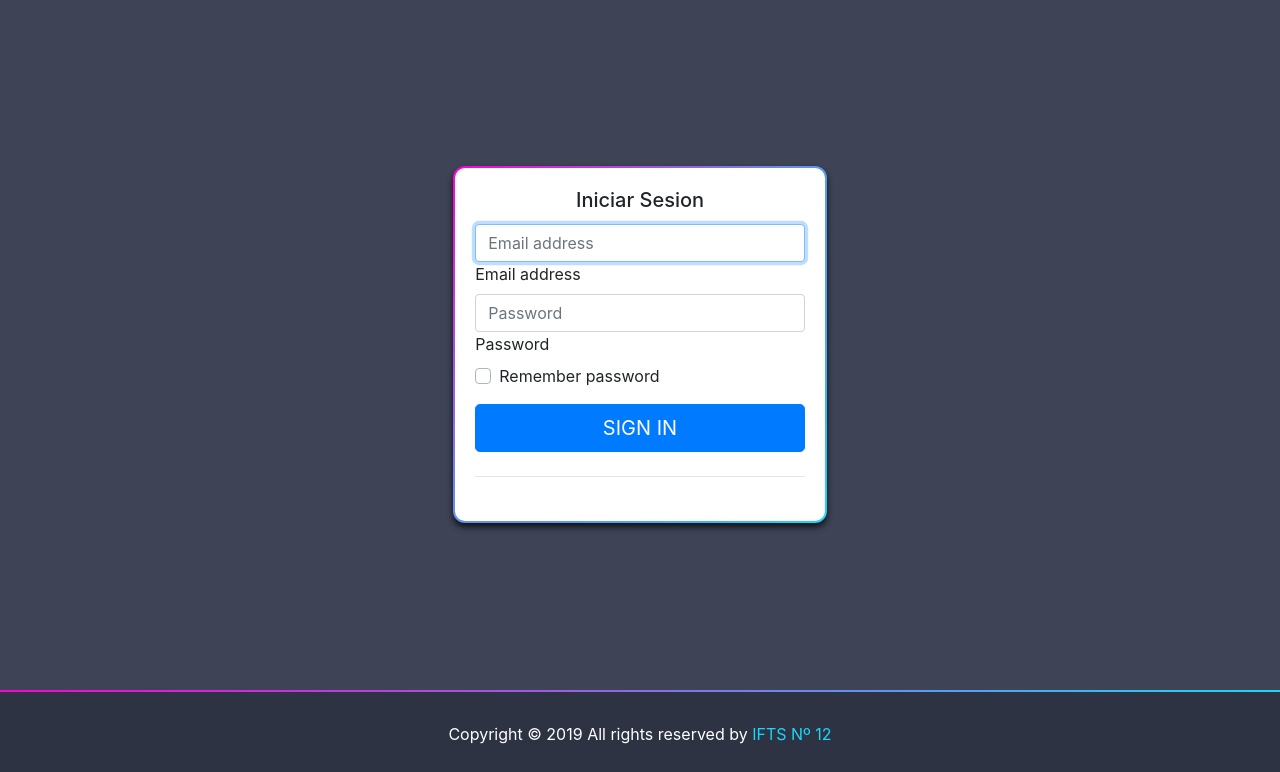
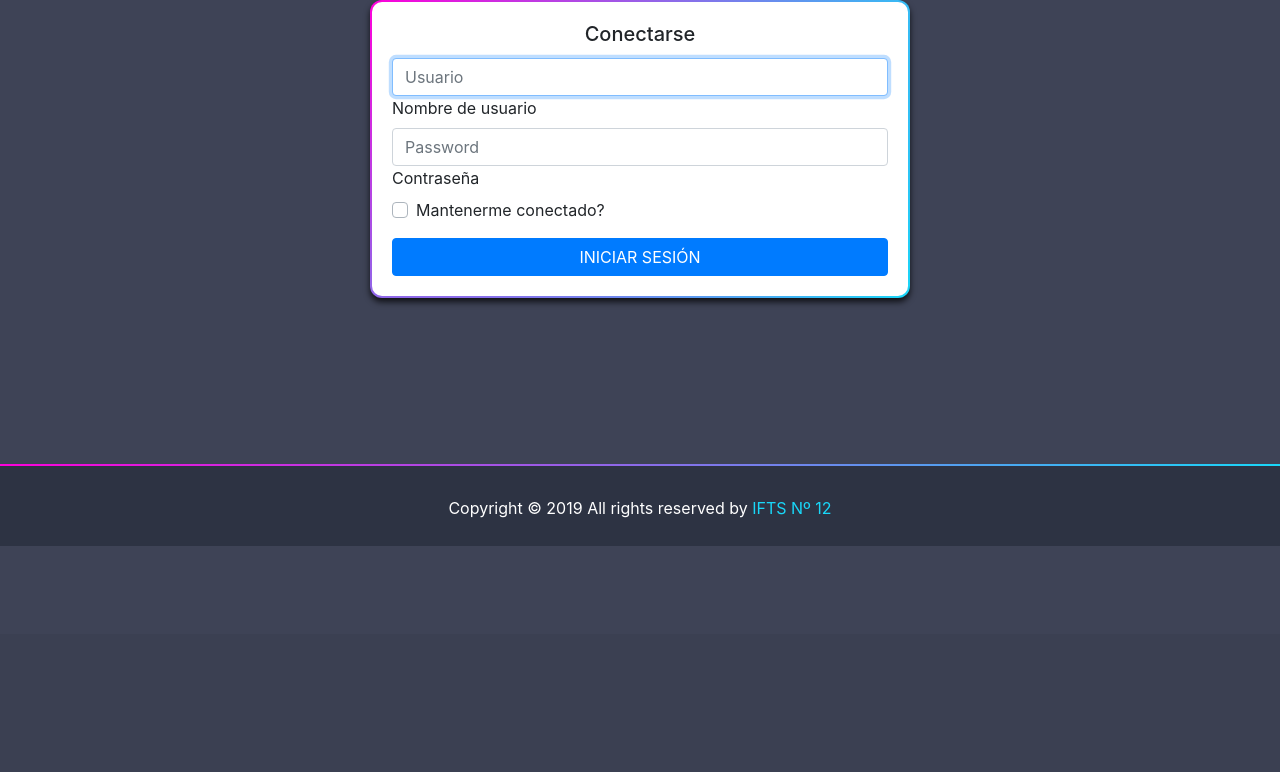
Before and after one commit to menendezg/IFTS12-Liendro-Website, a PHP site: page /sierra-website/login.php in a window 1280 px wide. Shown: the part 166-938 px from the top of the page. After the commit the page ends 712 px from the top, so only its background shows below. Run offline with PHP 8.4, Linux system fonts and the light colour scheme.

Commit message:
Fix DataBase, and start Login section

```diff
--- a/docker-lamp-environment/www/sierra-website/components/nav.php
+++ b/docker-lamp-environment/www/sierra-website/components/nav.php
@@ -11,7 +11,7 @@ $current_file_name = basename($_SERVER['PHP_SELF']);
 
 ?>
 <nav class="navbar navbar-expand-lg navbar-dark bg-dark customnav">
-      <a class="navbar-brand" href="#">
+      <a class="navbar-brand" href="index.php">
         <img class="img-fluid img-logo" width="200px" src="img/sierramax_logo2.png">
       </a>
       <button
--- a/docker-lamp-environment/www/sierra-website/css/style.css
+++ b/docker-lamp-environment/www/sierra-website/css/style.css
@@ -598,5 +598,6 @@ small {
 
 
 .login-form{
-    padding: 15%;
+    padding-top: 0px;
+    padding-bottom: 15%;
 }
--- a/docker-lamp-environment/www/sierra-website/db/create_tables.sql
+++ b/docker-lamp-environment/www/sierra-website/db/create_tables.sql
@@ -10,6 +10,7 @@ CREATE TABLE persons (
 
 CREATE TABLE users (
     user_id INTEGER PRIMARY KEY,
+    username TEXT NOT NULL,
     password TEXT NOT NULL,
     is_administrator INTEGER NOT NULL,
     person_id INTEGER,
--- a/docker-lamp-environment/www/sierra-website/login.php
+++ b/docker-lamp-environment/www/sierra-website/login.php
@@ -1,6 +1,38 @@
 <?php
-    $TITLE = "SIERRMAX";
-    include('utils/utils.php');
+  $TITLE = "SIERRMAX";
+  require_once("utils/session.php");
+
+	$session = new session();
+
+	if(isset($_POST["iniciar"])) {
+	  $username = $_POST["username"];
+	  $password = $_POST["password"];
+
+	  if(validateUser($username, $password) == true) {
+			$session->set("username",$username);
+			header("location: index.php");
+		} else {
+			echo "Credenciales incorrectas!";
+		}
+	}
+
+	function validateUser($username, $password) {
+		$db = new SQLite3("db/taller-sierra.db");
+		$sql = "SELECT password FROM users WHERE username = '$username';";
+
+		$result = $db->query($sql);
+
+		if($result->numRows() > 0) {
+			$row = $result->fetchArray();
+			if(strcmp($password,$row[0]) == 0) {
+			  return true;
+      } else {
+        return false;
+      }
+		} else {
+      return false;
+    }
+	}
 
 ?>
 
@@ -27,36 +59,34 @@
     />
     <link rel="stylesheet" href="https://cdnjs.cloudflare.com/ajax/libs/font-awesome/4.7.0/css/font-awesome.min.css">
     <link rel="stylesheet" href="css/style.css" type="text/css" />
-    <title><? echo $TITLE ?></title>
+    <title><?php echo $TITLE ?></title>
   </head>
 
   <body>
     <!-- nav -->
-<?
-    require_once 'components/nav.php';
-?>
+    <?
+        require_once 'components/nav.php';
+    ?>
     <div class="container">
     <div class="row justify-content-md-center login-form">
       <div class="col-sm-6">
         <div class="card">
           <div class="card-body">
-            <h5 class="card-title text-center">Iniciar Sesion</h5>
-            <form action='login-controller.php' method='POST' class="form-signin">
+            <h5 class="card-title text-center">Conectarse</h5>
+            <form action="<?php echo $_SERVER['PHP_SELF'];?>" method="POST" class="form-signin">
               <div class="form-label-group">
-                <input type="email" name='email' id="inputEmail" class="form-control" placeholder="Email address" required autofocus>
-                <label for="inputEmail">Email address</label>
+                <input type="text" name='username' id="inputUsername" class="form-control" placeholder="Usuario" required autofocus>
+                <label for="inputUsername">Nombre de usuario</label>
               </div>
               <div class="form-label-group">
                 <input type="password" name='password' id="inputPassword" class="form-control" placeholder="Password" required>
-                <label for="inputPassword">Password</label>
+                <label for="inputPassword">Contraseña</label>
               </div>
-
               <div class="custom-control custom-checkbox mb-3">
-                <input type="checkbox" class="custom-control-input" id="customCheck1">
-                <label class="custom-control-label" for="customCheck1">Remember password</label>
+                <input type="checkbox" class="custom-control-input" name="remember" id="rememberCheck">
+                <label class="custom-control-label" for="rememberCheck">Mantenerme conectado?</label>
               </div>
-              <button class="btn btn-lg btn-primary btn-block text-uppercase" type="submit">Sign in</button>
-              <hr class="my-4">
+              <button class="btn btn-primary btn-block text-uppercase" type="submit">Iniciar Sesión</button>
             </form>
           </div>
         </div>
--- /dev/null
+++ b/docker-lamp-environment/www/sierra-website/utils/session.php
@@ -0,0 +1,28 @@
+<?php
+    class session {
+        function __construct() {
+            session_start();
+        }
+
+        public function set($nombre, $valor) {
+           $_SESSION[$nombre] = $valor;
+        }
+
+        public function get($nombre) {
+            if (isset($_SESSION[$nombre])) {
+                return $_SESSION[$nombre];
+            } else {
+                return false;
+            }
+        }
+
+        public function destroy_variable($nombre) {
+            unset($_SESSION[$nombre]);
+        }
+
+        public function end_session() {
+            $_SESSION = array();
+            session_destroy();
+        }
+    }
+?>
```
Also changed, not shown: docker-lamp-environment/www/sierra-website/index.php (+4 -5 lines), docker-lamp-environment/www/sierra-website/db/taller-sierra.db (added).
